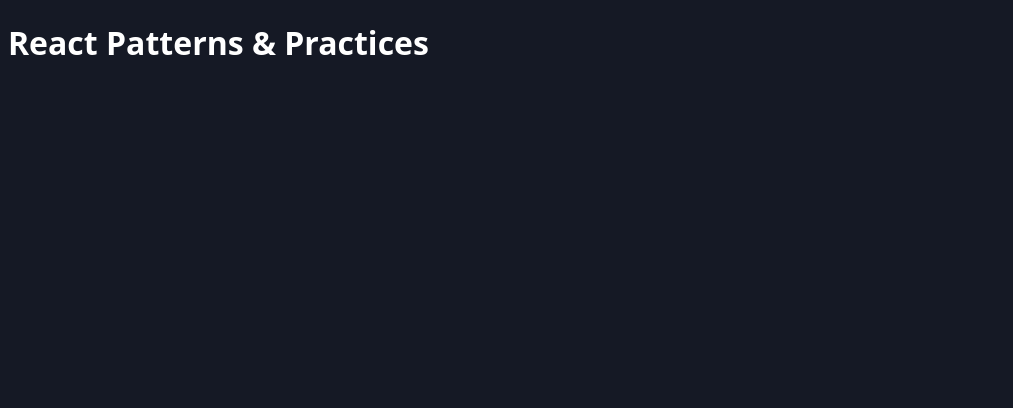
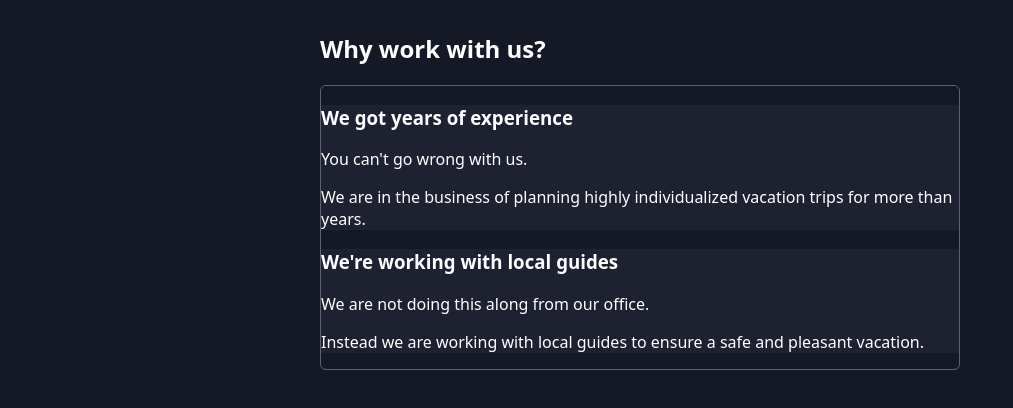
Before and after one commit to DenisHristov12/ReactPatterns, a React (Vite) app: page / in a window 1280 px wide. Shown: the top 408 px of the page, without its empty margins (0-1013 px from the left). Built offline with nearby package versions, Linux system fonts and the light colour scheme.

Commit message:
add content

```diff
--- a/src/App.jsx
+++ b/src/App.jsx
@@ -1,5 +1,39 @@
+import Accordion from './components/Accordion/Accordion';
+import AccordionItem from './components/Accordion/AccordionItem';
+
 function App() {
-  return <h1>React Patterns & Practices</h1>;
+  return (
+    <main>
+      <section>
+        <h2>Why work with us?</h2>
+
+        <Accordion className="accordion">
+          <AccordionItem
+            className="accordion-item"
+            title="We got years of experience">
+            <article>
+              <p>You can&apos;t go wrong with us.</p>
+              <p>
+                We are in the business of planning highly individualized
+                vacation trips for more than years.
+              </p>
+            </article>
+          </AccordionItem>
+          <AccordionItem
+            className="accordion-item"
+            title="We're working with local guides">
+            <article>
+              <p>We are not doing this along from our office.</p>
+              <p>
+                Instead we are working with local guides to ensure a safe and
+                pleasant vacation.
+              </p>
+            </article>
+          </AccordionItem>
+        </Accordion>
+      </section>
+    </main>
+  );
 }
 
 export default App;
--- /dev/null
+++ b/src/components/Accordion/Accordion.jsx
@@ -0,0 +1,5 @@
+function Accordion({ children, className }) {
+  return <ul className={className}>{children}</ul>;
+}
+
+export default Accordion;
--- /dev/null
+++ b/src/components/Accordion/AccordionItem.jsx
@@ -0,0 +1,10 @@
+function AccordionItem({ title, className, children }) {
+  return (
+    <li className={className}>
+      <h3>{title}</h3>
+      <div>{children}</div>
+    </li>
+  );
+}
+
+export default AccordionItem;
```
Also changed, not shown: 1 other file (tests, documents, lock files or other folders).
